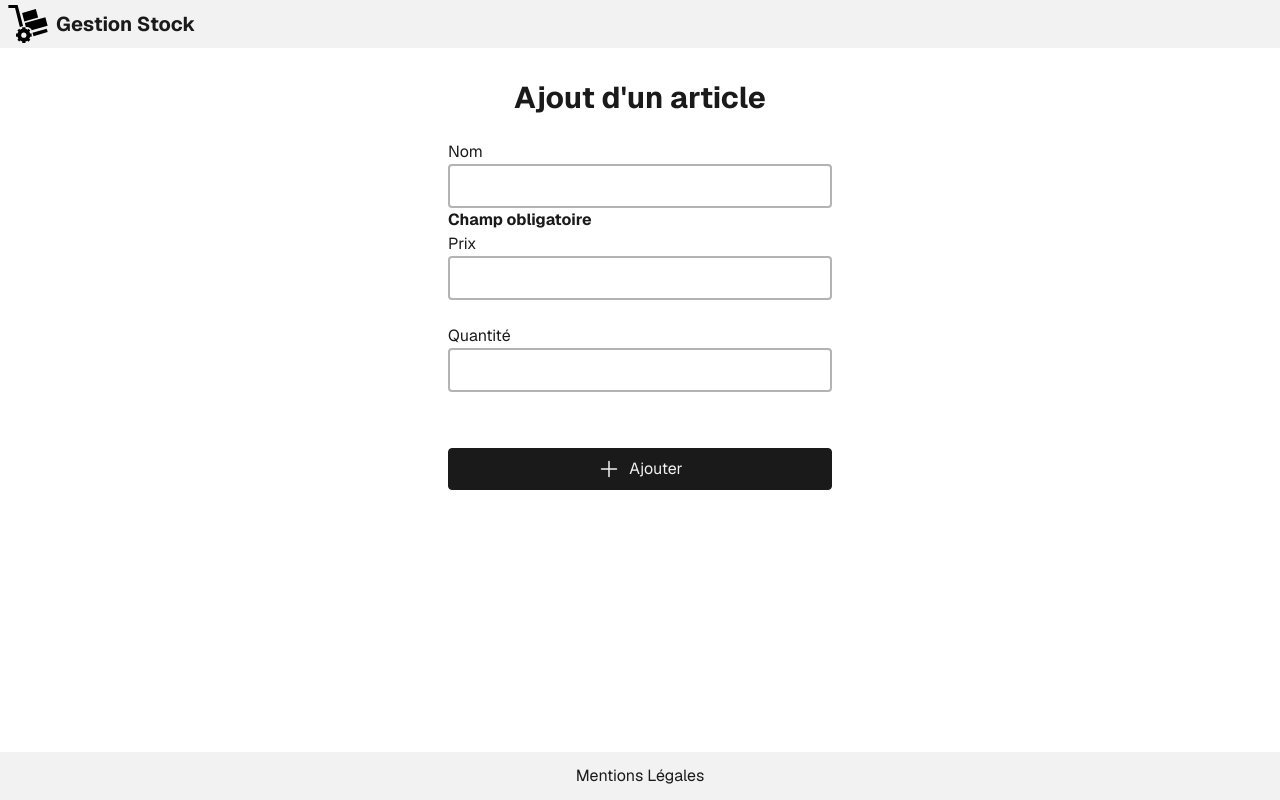
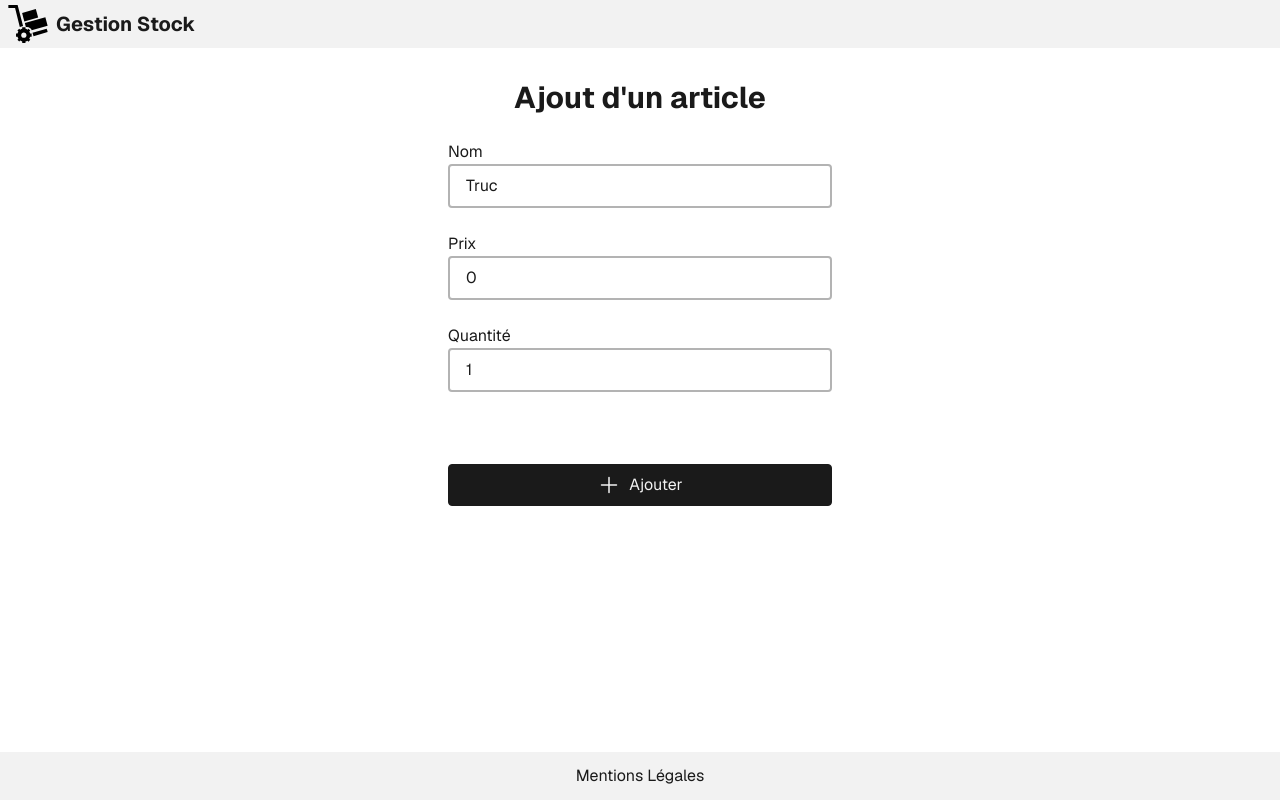
Before and after one commit to jlg-formation/next-example, a Next.js app in the folder front-with-nextjs/: page /stock/create in a window 1280 px wide. Built offline with nearby package versions, Linux system fonts and the light colour scheme.

Commit message:
feat: implement AddArticleForm component for article creation

```diff
--- /dev/null
+++ b/front-with-nextjs/src/app/stock/_components/AddArticleForm.tsx
@@ -0,0 +1,85 @@
+"use client";
+import { PlusIcon } from "@heroicons/react/24/solid";
+import { FormEvent, useMemo, useState } from "react";
+
+export default function AddArticleForm() {
+  const [name, setName] = useState("Truc");
+  const [price, setPrice] = useState("0");
+  const [qty, setQty] = useState("1");
+
+  const [errorMsg, setErrorMsg] = useState("");
+
+  const nameErrorMsg = useMemo(() => {
+    console.log("compute nameErrorMsg");
+    if (name === "") {
+      return "Champ obligatoire";
+    }
+    return "";
+  }, [name]);
+
+  const priceErrorMsg = useMemo(() => {
+    console.log("compute priceErrorMsg:", price);
+    if (price === "") {
+      return "Champ obligatoire";
+    }
+    return "";
+  }, [price]);
+
+  const qtyErrorMsg = useMemo(() => {
+    console.log("compute qtyErrorMsg:", qty);
+    if (qty === "") {
+      return "Champ obligatoire";
+    }
+    return "";
+  }, [qty]);
+
+  const handleSubmit = async (event: FormEvent<HTMLFormElement>) => {
+    event.preventDefault();
+    console.log("submit");
+    console.log("name: ", name);
+    if (name === "bad") {
+      setErrorMsg('Un article ne peut pas avoir "bad" pour nom.');
+      return;
+    }
+  };
+  return (
+    <form className="form" onSubmit={handleSubmit}>
+      <label>
+        <span>Nom</span>
+        <input
+          type="text"
+          value={name}
+          onChange={(e) => setName(e.target.value)}
+        />
+        <span className="error">{nameErrorMsg}</span>
+      </label>
+      <label>
+        <span>Prix</span>
+        <input
+          type="number"
+          value={price}
+          onChange={(e) => setPrice(e.target.value)}
+        />
+        <span className="error">{priceErrorMsg}</span>
+      </label>
+      <label>
+        <span>Quantité</span>
+        <input
+          type="number"
+          value={qty}
+          onChange={(e) => setQty(e.target.value)}
+        />
+        <span className="error">{qtyErrorMsg}</span>
+      </label>
+      <div className="h-12 font-bold flex items-center justify-center">
+        {errorMsg}
+      </div>
+      <div className=" flex flex-col">
+        <button className="btn btn-primary">
+          <PlusIcon className="size-6" />
+          <span>Ajouter</span>
+        </button>
+      </div>
+    </form>
+  );
+}
--- a/front-with-nextjs/src/app/stock/_components/ArticleManager.tsx
+++ b/front-with-nextjs/src/app/stock/_components/ArticleManager.tsx
@@ -50,11 +50,13 @@ export default function ArticleManager({
         <Link title="Ajouter" href={pathname + "/create"} className="btn">
           <PlusIcon className="size-6" />
         </Link>
-        <AsyncButton
-          title="Supprimer"
-          action={handleRemove}
-          icon={<TrashIcon className="size-6" />}
-        ></AsyncButton>
+        {selectedArticles.size > 0 && (
+          <AsyncButton
+            title="Supprimer"
+            action={handleRemove}
+            icon={<TrashIcon className="size-6" />}
+          ></AsyncButton>
+        )}
       </nav>
       <div className="h-8 font-bold flex items-center">{errorMsg}</div>
       <table className="table">
--- a/front-with-nextjs/src/app/stock/create/page.tsx
+++ b/front-with-nextjs/src/app/stock/create/page.tsx
@@ -1,33 +1,10 @@
-import { PlusIcon } from "@heroicons/react/24/solid";
+import AddArticleForm from "../_components/AddArticleForm";
 
 export default function StockCreate() {
   return (
     <main className="main">
       <h1 className="title">Ajout d&apos;un article</h1>
-      <form className="form">
-        <label>
-          <span>Nom</span>
-          <input type="text" />
-          <span className="error">Champ obligatoire</span>
-        </label>
-        <label>
-          <span>Prix</span>
-          <input type="number" />
-          <span className="error"></span>
-        </label>
-        <label>
-          <span>Quantité</span>
-          <input type="number" />
-          <span className="error"></span>
-        </label>
-        <div className="h-8"></div>
-        <div className=" flex flex-col">
-          <button className="btn btn-primary">
-            <PlusIcon className="size-6" />
-            <span>Ajouter</span>
-          </button>
-        </div>
-      </form>
+      <AddArticleForm />
     </main>
   );
 }
```
